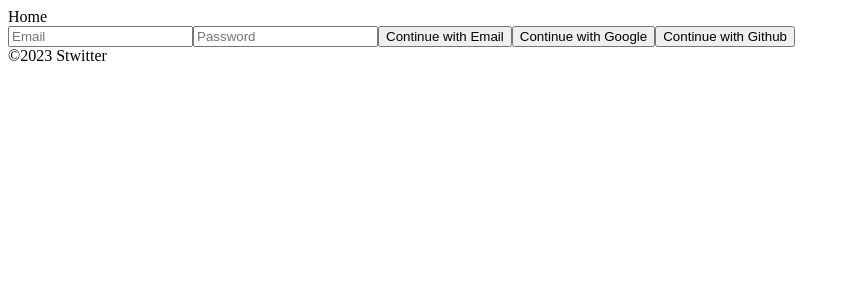
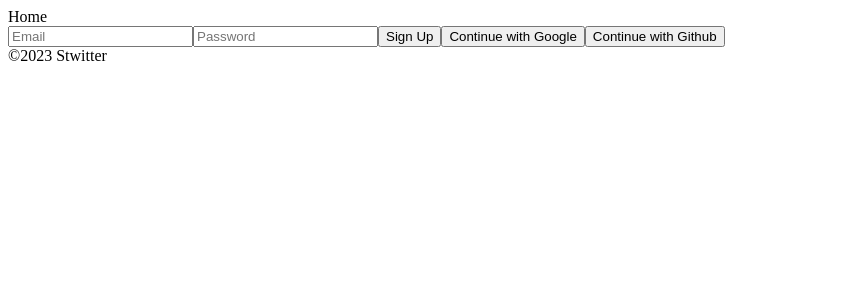
Before and after one commit to walkersmind/stwitter, a React (Create React App) app: page /#/ in a window 1280 px wide. Shown: the top 300 px of the page, without its empty margins (0-850 px from the left). Built offline with nearby package versions, Linux system fonts and the light colour scheme; no server answers.

Commit message:
Feature: Email Signup  with Firebase (#3)

```diff
--- a/package.json
+++ b/package.json
@@ -7,6 +7,7 @@
     "@testing-library/react": "^13.4.0",
     "@testing-library/user-event": "^13.5.0",
     "firebase": "^9.22.1",
+    "firebaseui": "^6.0.2",
     "react": "^18.2.0",
     "react-dom": "^18.2.0",
     "react-router-dom": "^6.11.2",
--- a/src/routes/Auth.js
+++ b/src/routes/Auth.js
@@ -1,8 +1,14 @@
 import React, { useState } from "react";
+import {
+  createUserWithEmailAndPassword,
+  getAuth,
+  signInWithEmailAndPassword,
+} from "firebase/auth";
 
 const Auth = () => {
   const [email, setEmail] = useState();
   const [password, setPassword] = useState();
+  const [isUser, setUser] = useState(false);
   const onChange = (event) => {
     const {
       target: { name, value },
@@ -13,13 +19,27 @@ const Auth = () => {
       setPassword(value);
     }
   };
-  const onSubmit = (event) => {
+  const auth = getAuth();
+
+  const onSubmit = async (event) => {
     event.preventDefault();
+    try {
+      let data;
+      if (!isUser) {
+        console.log("회원가입");
+        data = await createUserWithEmailAndPassword(auth, email, password);
+      } else {
+        console.log("로그인");
+        data = await signInWithEmailAndPassword(auth, email, password);
+      }
+    } catch (error) {
+      console.log(error);
+    }
   };
 
   return (
     <div>
-      <form>
+      <form onSubmit={onSubmit}>
         <input
           name="email"
           type="text"
@@ -34,21 +54,9 @@ const Auth = () => {
           required
           onChange={onChange}
         ></input>
-        <input
-          type="button"
-          value="Continue with Email"
-          onSubmit={onSubmit}
-        ></input>
-        <input
-          type="button"
-          value="Continue with Google"
-          onSubmit={onSubmit}
-        ></input>
-        <input
-          type="button"
-          value="Continue with Github"
-          onSubmit={onSubmit}
-        ></input>
+        <input type="submit" value={isUser ? "Login" : "Sign Up"}></input>
+        <input type="submit" value="Continue with Google"></input>
+        <input type="submit" value="Continue with Github"></input>
       </form>
     </div>
   );
```
Also changed, not shown: 1 other file (tests, documents, lock files or other folders).
